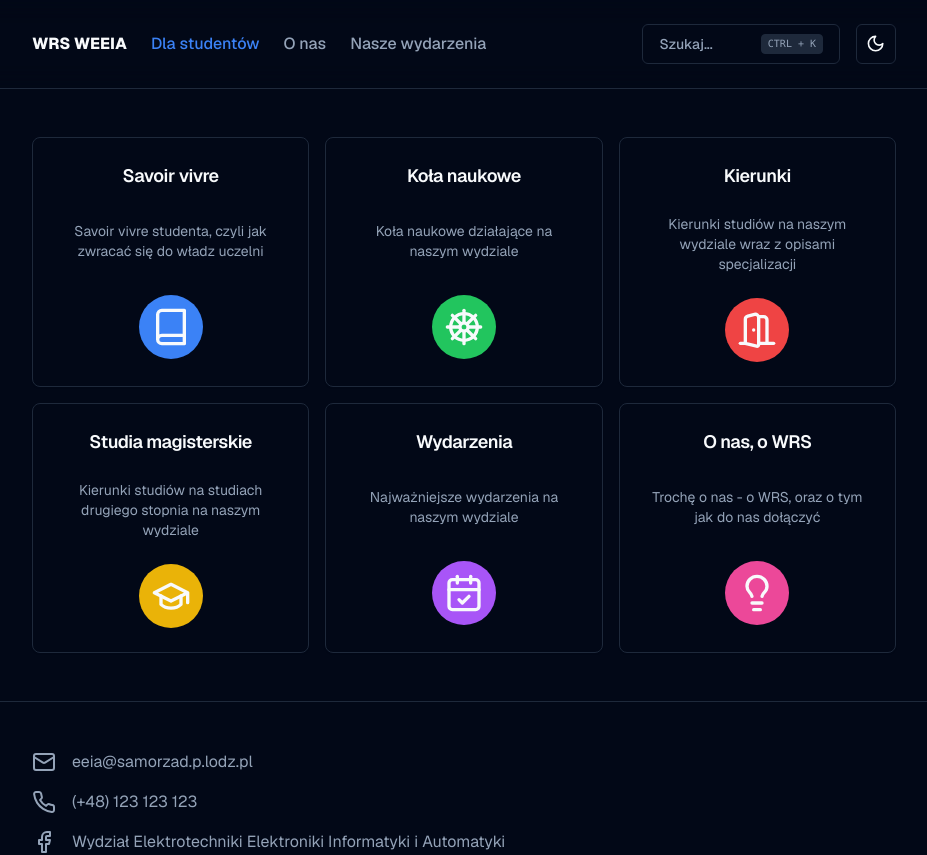
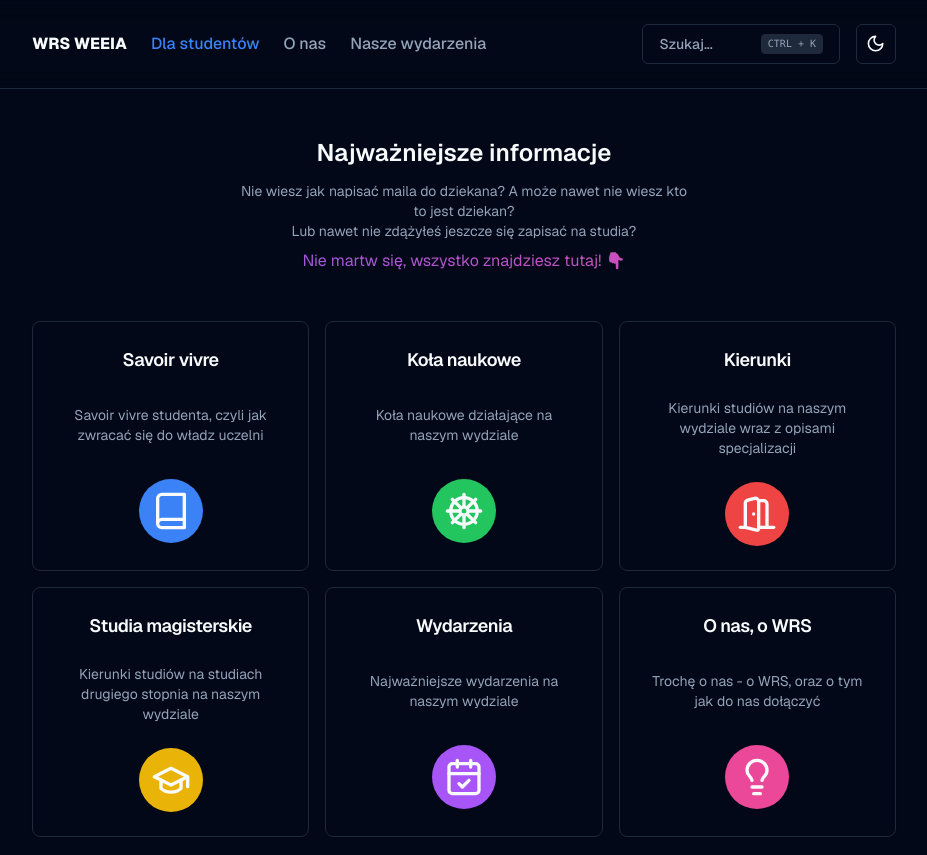
Before and after one commit to WRS-WEEIA-IT/WRS-Website, a Next.js app: page /info in a window 1280 px wide. Shown: the top 855 px of the page, without its empty margins (176-1103 px from the left). Built offline with nearby package versions, Linux system fonts and the light colour scheme.

Commit message:
Add info paragraphs to info site

```diff
--- a/app/info/[sections]/InfoSection.tsx
+++ b/app/info/[sections]/InfoSection.tsx
@@ -4,6 +4,16 @@ import { infoCardRoutes } from '@/lib/routes/routes';
 const InfoSection = () => {
     return (
         <div className='site-container py-12'>
+            <div className='site-container text-center'>
+                <p className='text-2xl font-semibold mb-3'>Najważniejsze informacje</p>
+                <p className='text-muted-foreground mb-2 text-xs md:text-sm'>
+                    Nie wiesz jak napisać maila do dziekana? A może nawet nie wiesz kto to jest dziekan?
+                    <br /> Lub nawet nie zdążyłeś jeszcze się zapisać na studia?
+                </p>
+                <p className='bg-[size:200%] animate-background-pulse whitespace-nowrap mb-12 text-sm md:text-base bg-gradient-to-r from-violet-500 to-pink-500 text-transparent bg-clip-text'>
+                    Nie martw się, wszystko znajdziesz tutaj! 👇
+                </p>
+            </div>
             <div className='grid grid-cols-2 md:grid-cols-3 gap-4 auto-rows-max'>
                 {infoCardRoutes.map((route) => (
                     <InfoCard
```
